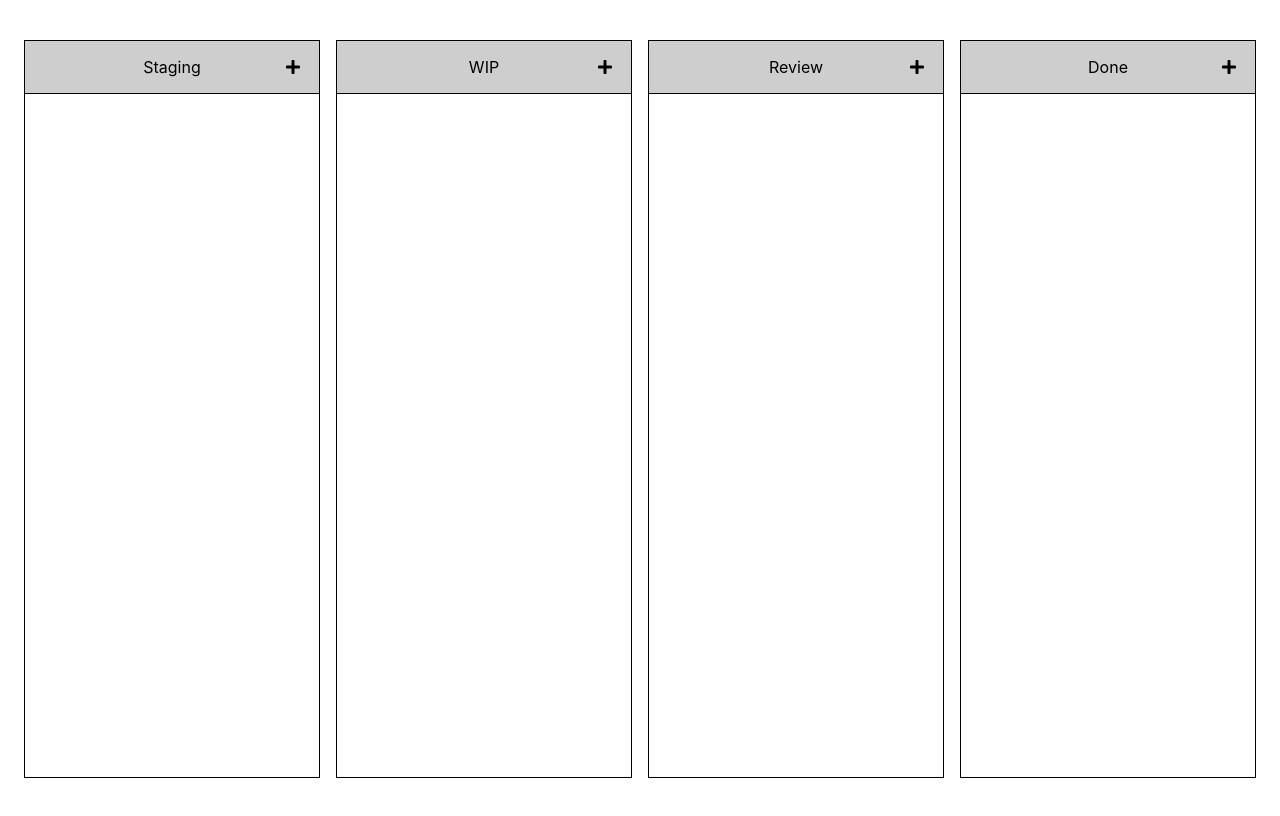
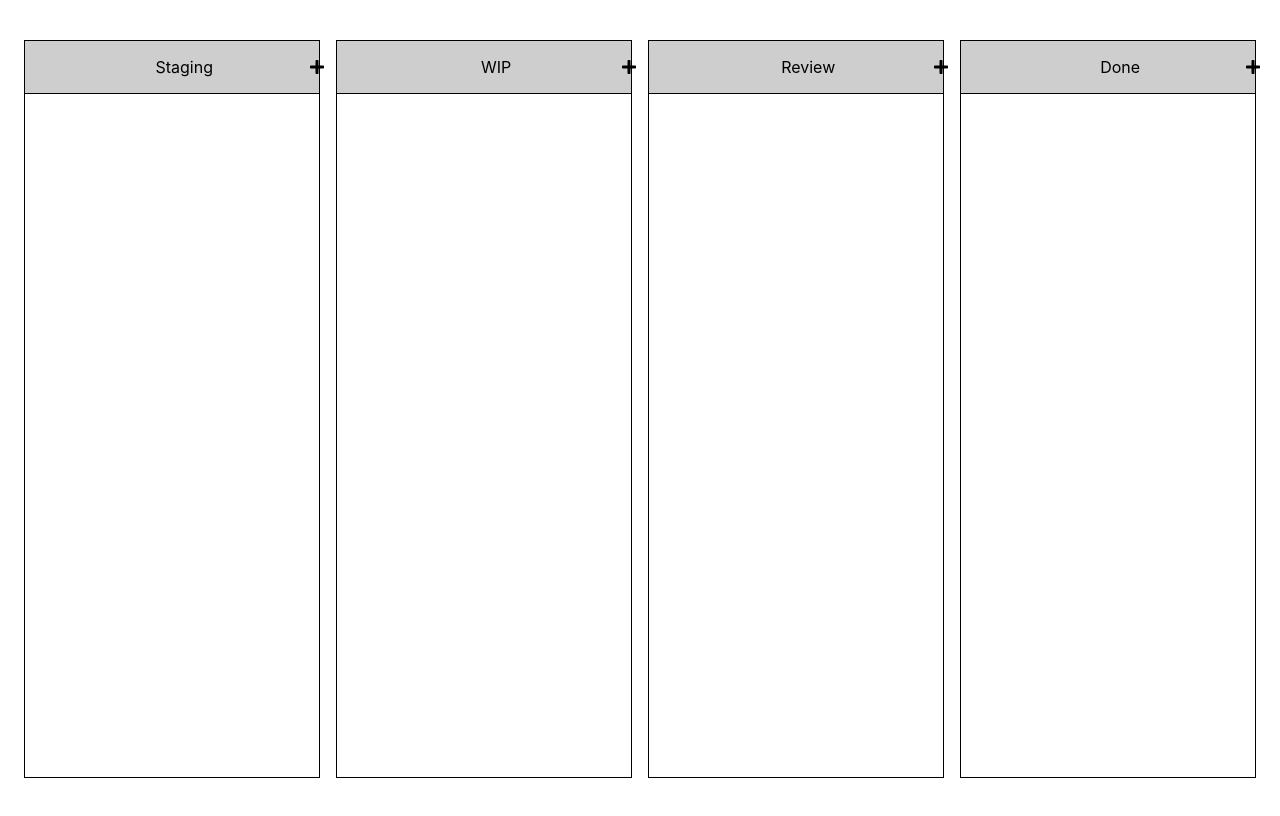
Before and after one commit to kevindsteeleii/K-ban_Client, a React (Create React App) app: page / in a window 1280 px wide. Built offline with nearby package versions, Linux system fonts and the light colour scheme.

Commit message:
commit for first deploy

```diff
--- a/src/_css/components.scss
+++ b/src/_css/components.scss
@@ -33,13 +33,21 @@ section.board {
     grid-template-rows: 1em auto 1em;
     border-bottom: 1px black solid;
     background-color: #cecece;
-    p {
 
+    form.board-name {
       display: block;
       margin: 0;
       grid-column: 2/ span 1;
       grid-row: 2/ span 1;
+
+      input {
+        background-color: transparent;
+        border: transparent;
+        font-size: inherit;
+        text-align: center;
+      }
     }
+
     div.icon {
       grid-column: 3;
       grid-row: 2;
--- a/src/components/task.js
+++ b/src/components/task.js
@@ -3,28 +3,13 @@ import '../_css/components.scss';
 
 export default class Task extends Component {
   state = {
-    // taskList: this.props.task.taskList || [],
     board: this.props.board,
-    task: this.props.task
+    task: this.props.task.task
   };
-
-  // returns an array of subtasks as JSX to render
-  /* getTaskList = () => {
-    const { taskList } = this.state;
-    return taskList.map(item => <li>{item}</li>)
-  } */
-
-  // adds subtasks after initial setup
- /*  addSubTask = (contents) => {
-    const { taskList } = this.state;
-    taskList.push(contents);
-    this.setState({ taskList });
-  } */
 
   transferTask = evt => {
     const { transferTask, task, prevBoard, nextBoard } = this.props;
     const { board } = this.state;
-    // let myBoard = document.querySelectorAll()
     // ternary to determine which direction to go to
     let newBoard = evt.currentTarget.classList[0] === 'right-icon' ? nextBoard : prevBoard;
     this.setState({ board: nextBoard })
@@ -33,12 +18,13 @@ export default class Task extends Component {
   }
 
   render() {
-    const { task, visible } = this.state;
+    const { task } = this.state;
     const { prevBoard, nextBoard } = this.props;
     return (
       <div className="task-body">
       {!!prevBoard && <div className="left-icon"onClick={this.transferTask}><i  className="fas fa-chevron-left"/></div>}
-      <p className="task-contents">{task.task}</p>
+      <i className="fas fa-info-circle"></i>
+      <p className="task-contents">{task}</p>
       {!!nextBoard && <div className="right-icon"onClick={this.transferTask}><i  className="fas fa-chevron-right"/></div>}
       <ul>
         {/* {this.getTaskList()} */}
--- a/src/containers/board.js
+++ b/src/containers/board.js
@@ -4,6 +4,10 @@ import Helper from '../helper';
 import '../_css/components.scss';
 
 export default class Board extends Component {
+
+  state = {
+    name: this.props.board.name
+  }
 
   // returns task JSX objects to render
   getTasks = () => {
@@ -18,7 +22,6 @@ export default class Board extends Component {
       nextBoard={nextBoard}
       />)
     }
-
   }
 
   // add tasks
@@ -41,12 +44,29 @@ export default class Board extends Component {
     evt.preventDefault();
   }
 
+  handleNameChange = evt =>  {
+    this.setState({ [evt.target.name]: evt.target.value })
+    evt.preventDefault();
+  }
+
+  // method that handles the name change in the parent state when off focus of the input element
+  handleOnBlur = evt => {
+    const { name } = this.state;
+    const { id, changeName } = this.props;
+    changeName(name,id);
+    evt.preventDefault();
+  }
+
   render() {
-    const { name } = this.props.board;
+    // const { name } = this.props.board;
+    const { name } = this.state;
     return (
       <section className="board" data-name={name}>
         <header className="board-header">
-          <p>{name}</p>
+          <form className="board-name">
+            <input onBlur={this.handleOnBlur} onChange={this.handleNameChange} value={name} type="text" name="name"/>
+          </form>
+          {/* <p>{name}</p> */}
           <div onClick={this.handleAddTask} className="icon"><i className="fas fa-plus"/></div>
         </header>
         <div className="board-body">
--- a/src/containers/container.js
+++ b/src/containers/container.js
@@ -58,6 +58,20 @@ export default class Container extends Component {
       });
   }
 
+  // *TODO: write changeTaskName
+
+  changeBoardName = (newName, id) => {
+    // _NOTE: replace this w/ server-bound logic when server made or better yet have redux deal w/ it
+    const { boards } = this.state;
+    const changeBoards = boards.map(brd => {
+      if (brd.id === id) {
+        brd.name = newName
+      }
+      return brd
+    })
+    this.setState({ boards: changeBoards });
+  }
+
   // filters the array of tasks by boardId
   filterTasks = (boardId) => {
     const { tasks } = this.state;
@@ -107,11 +121,13 @@ export default class Container extends Component {
       // return each indv'l Board JSX object
       return (<Board
         key={boards[idx].id}
+        id={boards[idx].id}
         tasks={taskByBoard[`${board.id}`]}
         addTask={this.addNewTask}
         prevBoard={prevBoard}
         nextBoard={nextBoard} board={board}
         transferTask={this.transferTask}
+        changeName={this.changeBoardName}
         />)
     })
 
```
